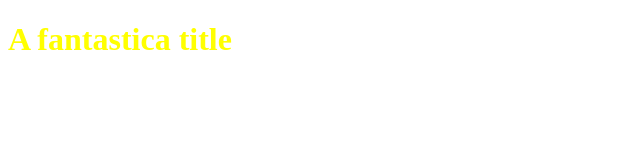
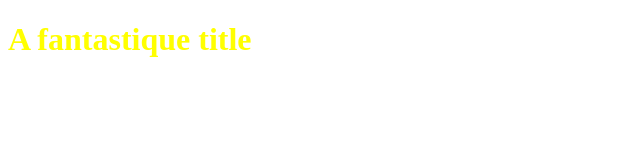
Before and after one commit to pmworozi/projectyambere, a plain HTML site: page index.html in a window 1280 px wide. Shown: the full height of the page, 0-640 px from the left. Drawn offline with Linux system fonts and the light colour scheme.

Commit message:
changede the title name to fantastique title

```diff
--- a/index.html
+++ b/index.html
@@ -5,6 +5,6 @@
     <link rel="stylesheet" type="text/css" href="styles.css">
 </head>
 <body>
-    <h1>A fantastica title</h1>
+    <h1>A fantastique title</h1>
 </body>
 </html>
```
